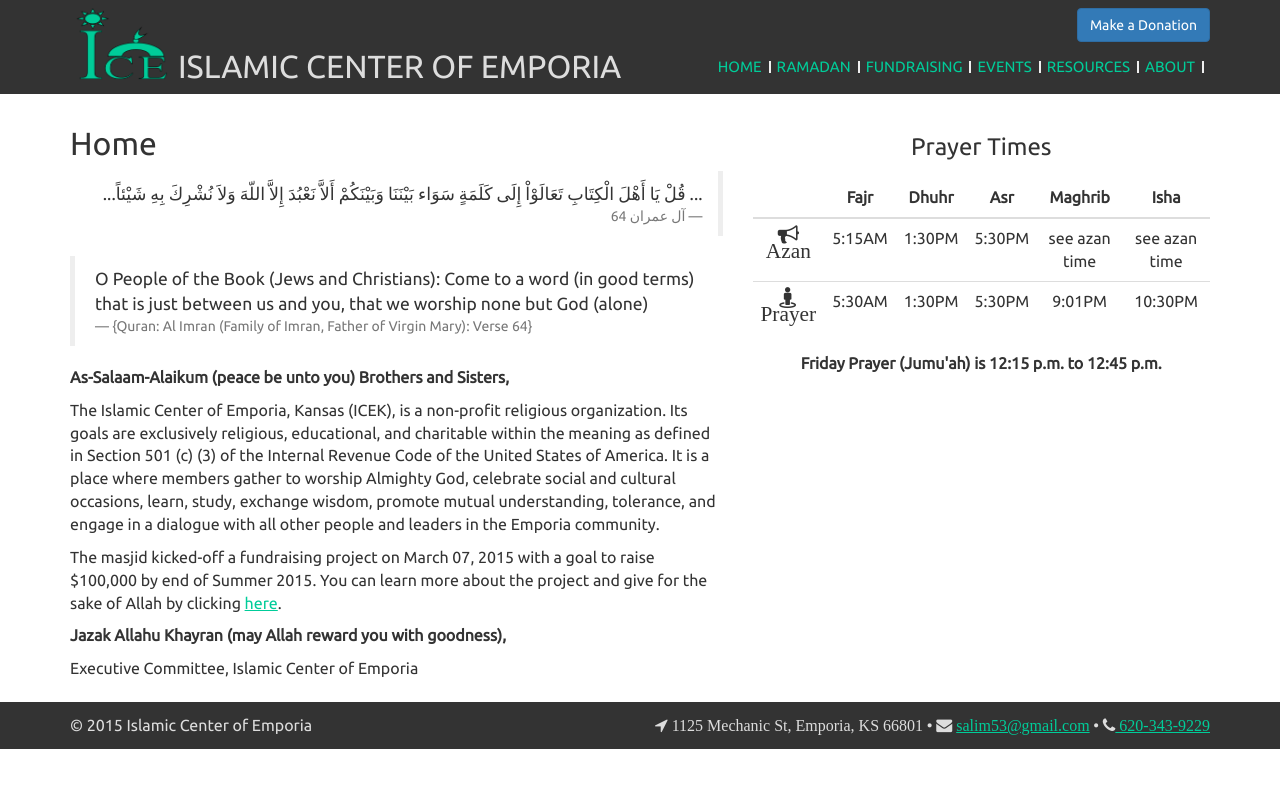
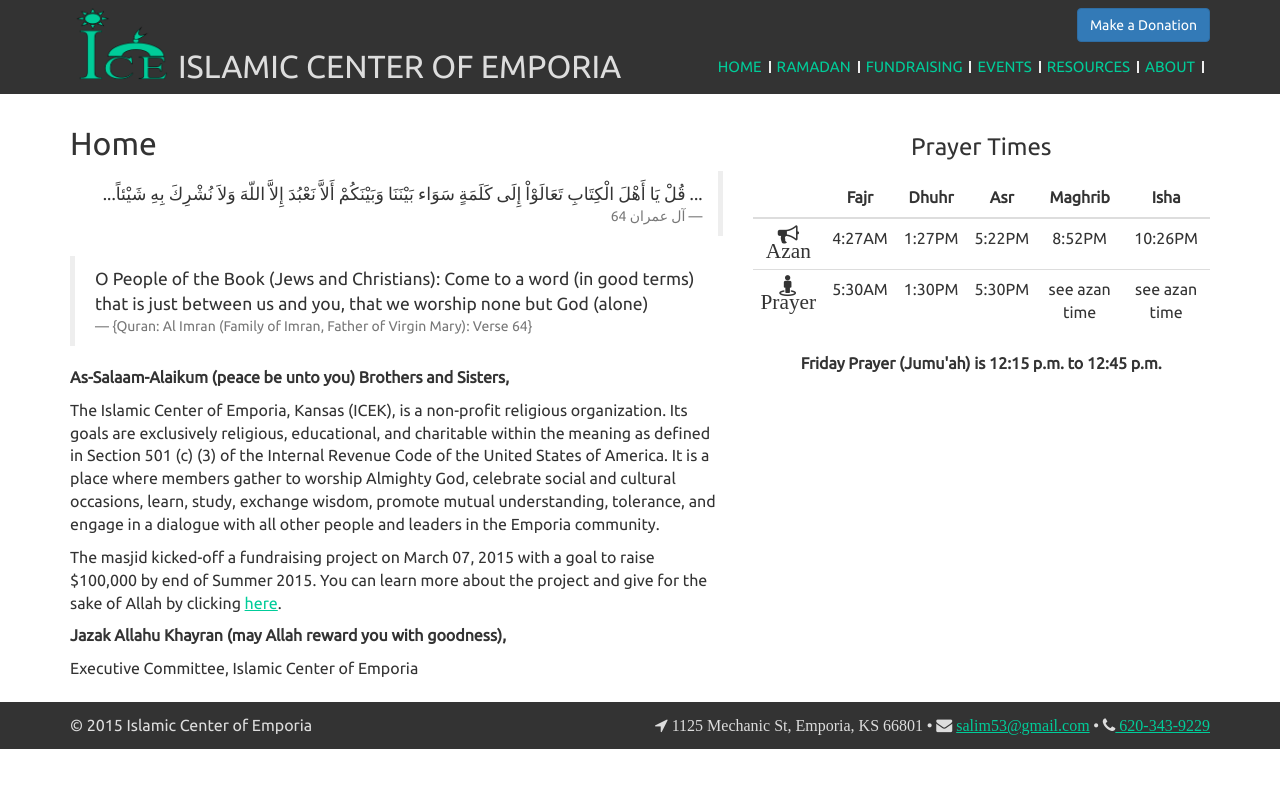
Before and after one commit to fourfridays/fourfridays.github.io, a Jekyll site: the page built from 1-index.html, in a window 1280 px wide. Shown: the top 788 px of the page. Built offline with Jekyll 4.4.1, drawn with Linux system fonts in a browser that asks for light colours; nearby versions of some CDN libraries; some web fonts are replaced.

Commit message:
Update page.html

```diff
--- a/_layouts/page.html
+++ b/_layouts/page.html
@@ -24,19 +24,19 @@
     <tbody>
       <tr>
         <td><i class="fa fa-bullhorn fa-lg"><br/>Azan</i></td>
-        <td>5:15AM</td>
-        <td>1:30PM</td>
-        <td>5:30PM</td>
-        <td>see azan time</td>
-        <td>see azan time</td>
+        <td>4:27AM</td>
+        <td>1:27PM</td>
+        <td>5:22PM</td>
+        <td>8:52PM</td>
+        <td>10:26PM</td>
       </tr>
       <tr>
         <td><i class="fa fa-street-view fa-lg"><br/>Prayer</i></td>
         <td>5:30AM</td>
         <td>1:30PM</td>
         <td>5:30PM</td>
-        <td>9:01PM</td>
-        <td>10:30PM</td>
+        <td>see azan time</td>
+        <td>see azan time</td>
       </tr>
     </tbody>
   </table>
```
